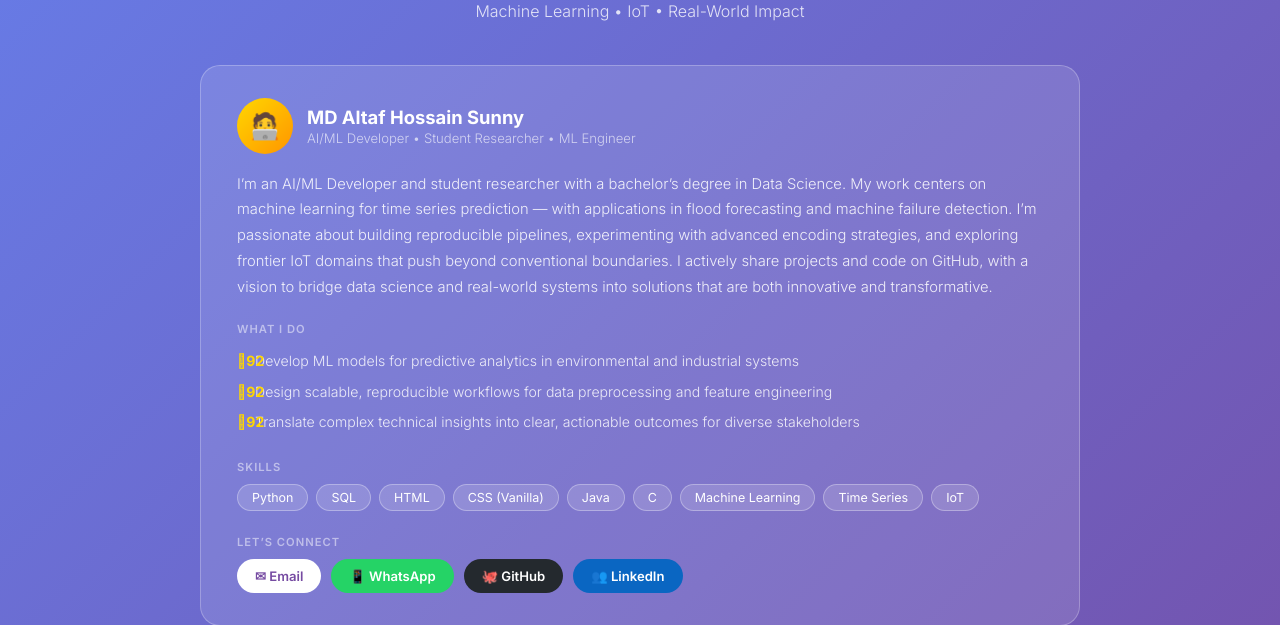
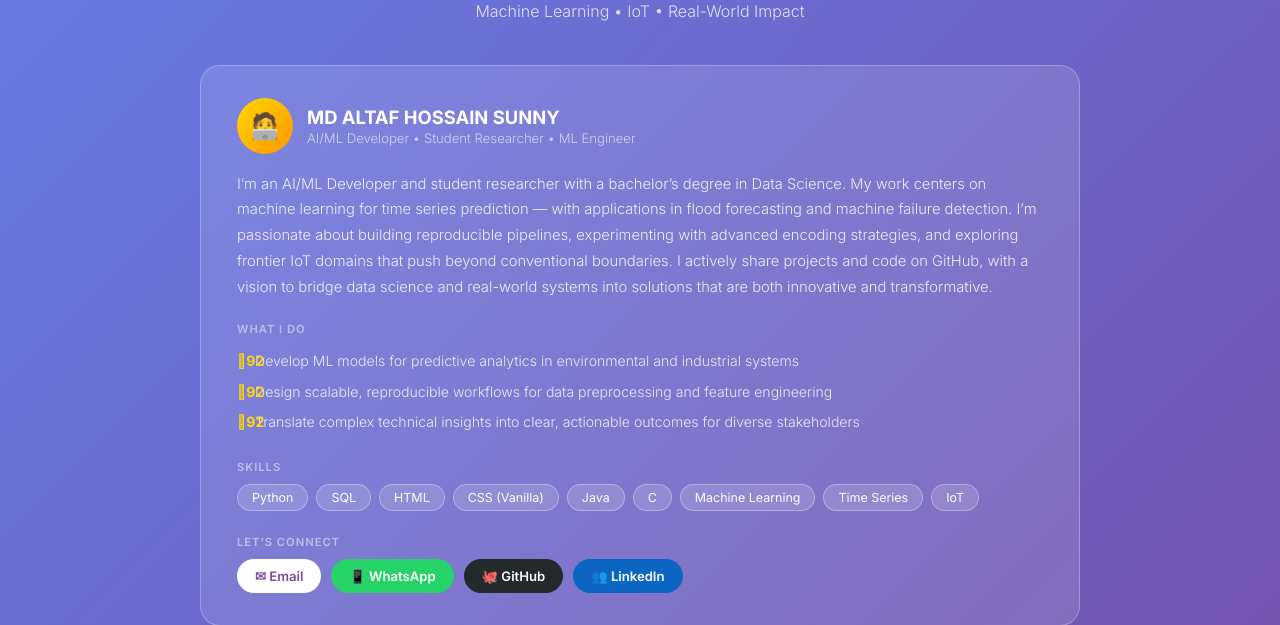
Before and after one commit to altafhossainsunny/MY-PROJECTS, a Flask app: page / in a window 1280 px wide. Shown: the part 216-841 px from the top of the page. Run offline with Flask 3, Linux system fonts and the light colour scheme.

Commit message:
Update full name to MD ALTAF HOSSAIN SUNNY

```diff
--- a/templates/index.html
+++ b/templates/index.html
@@ -3,7 +3,7 @@
 <head>
     <meta charset="UTF-8">
     <meta name="viewport" content="width=device-width, initial-scale=1.0">
-    <title>MD Altaf Hossain Sunny — ML Portfolio</title>
+    <title>MD ALTAF HOSSAIN SUNNY — ML Portfolio</title>
     <link href="https://fonts.googleapis.com/css2?family=Inter:wght@300;400;600;700;800&display=swap" rel="stylesheet">
     <style>
         * { margin: 0; padding: 0; box-sizing: border-box; }
@@ -122,7 +122,7 @@
             <div class="about-header">
                 <div class="avatar">&#129489;&#8205;&#128187;</div>
                 <div>
-                    <div class="about-name">MD Altaf Hossain Sunny</div>
+                    <div class="about-name">MD ALTAF HOSSAIN SUNNY</div>
                     <div class="about-role">AI/ML Developer &bull; Student Researcher &bull; ML Engineer</div>
                 </div>
             </div>
```
